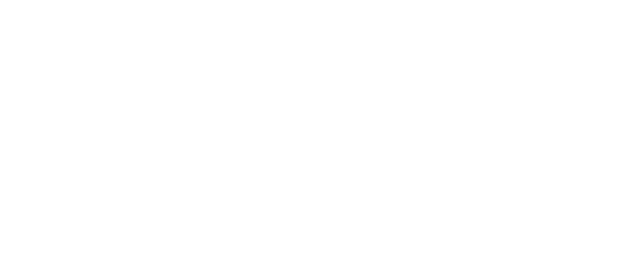
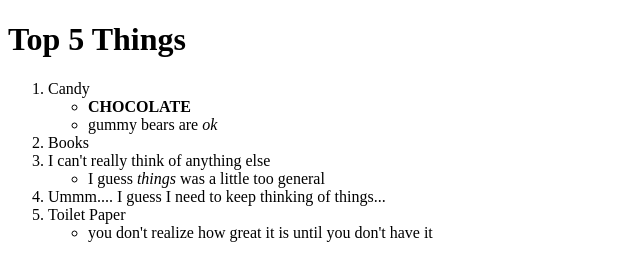
Before and after one commit to zoepsomas/Capstone, a plain HTML site: page top5.html in a window 1280 px wide. Shown: the whole page, without its empty margins (0-640 px from the left). Drawn offline with Linux system fonts and the light colour scheme.

Commit message:
Added in the text

```diff
--- a/top5.html
+++ b/top5.html
@@ -5,7 +5,29 @@
     <meta name="viewport" content="width=device-width, initial-scale=1.0">
     <title>Document</title>
 </head>
+
 <body>
+   <h1>Top 5 Things</h1>
+   <ol>
+    <li>Candy
+        <ul>
+            <li><strong>CHOCOLATE</strong></li>
+            <li>gummy bears are <em>ok</em></li>
+        </ul>
+    </li>
+    <li>Books</li>
+    <li>I can't really think of anything else
+        <ul>
+            <li>
+                I guess <em>things</em> was a little too general
+            </li>
+        </ul>
+    </li>
+    <li>Ummm.... I guess I need to keep thinking of things...</li>
+    <li>Toilet Paper
+        <ul><li>you don't realize how great it is until you don't have it</li></ul>
+    </li>
+   </ol>
 
 </body>
 </html>
```
